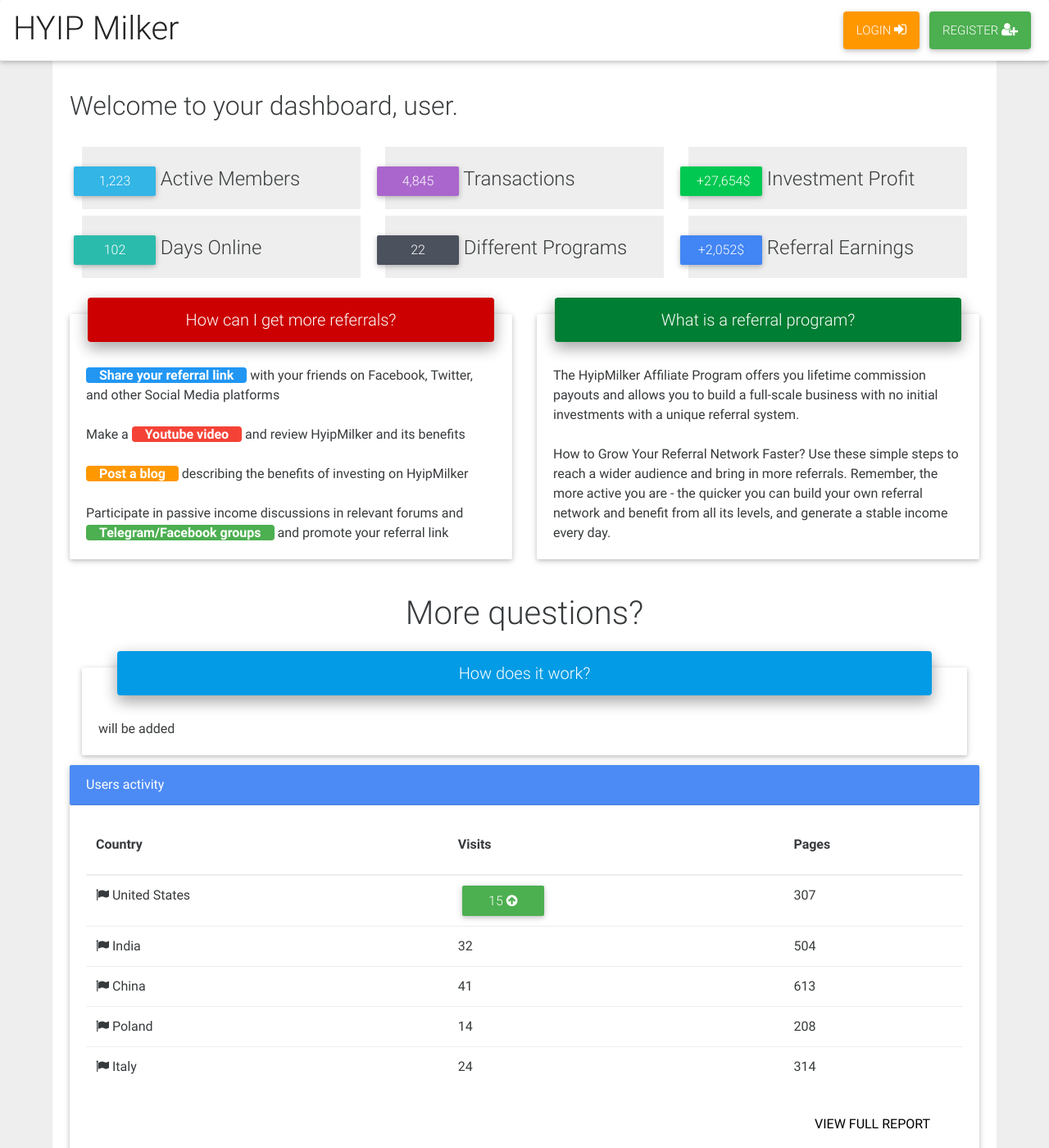
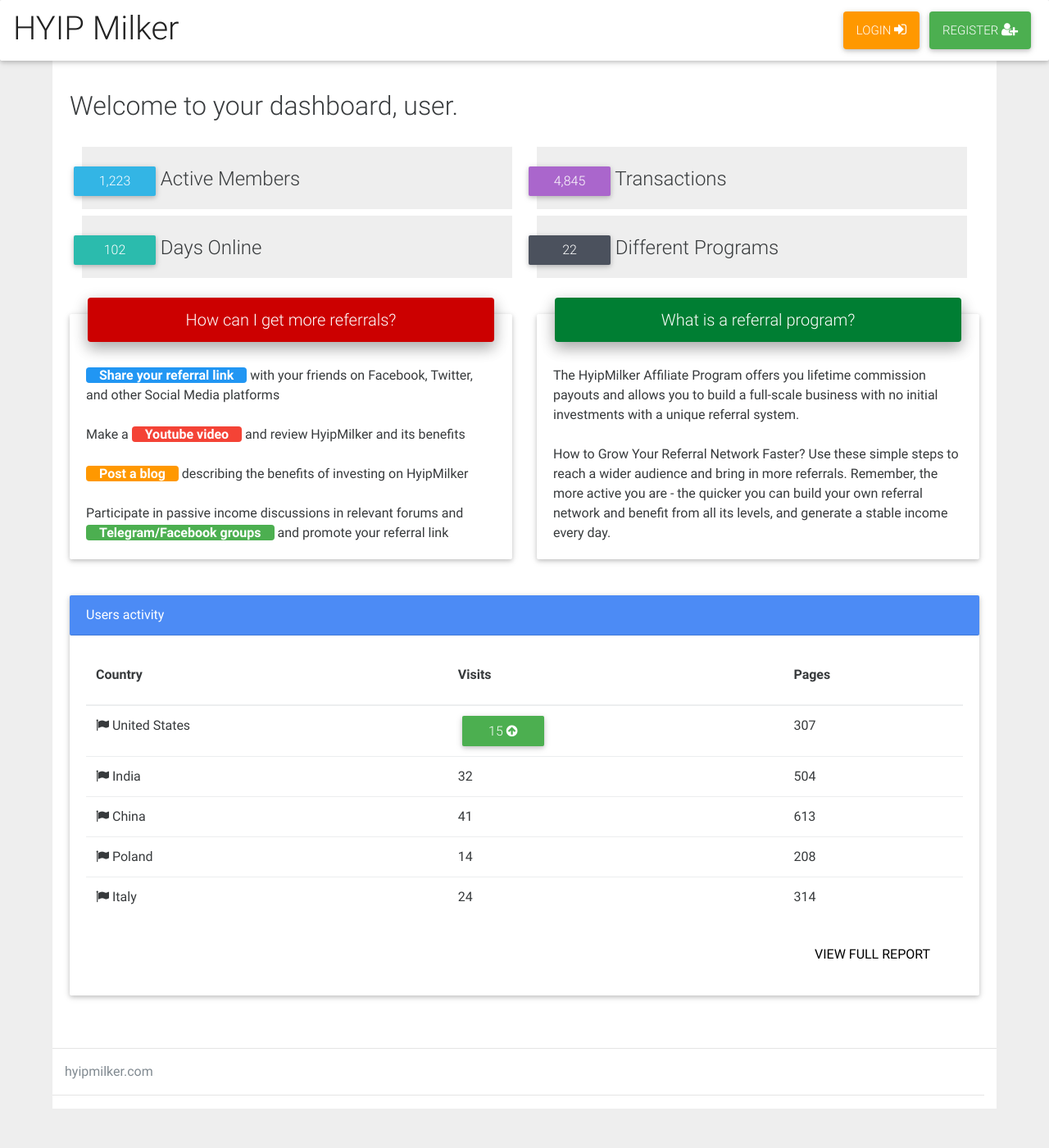
Before and after one commit to hm-gthb/hm-gthb.github.io, a Jekyll site: the page built from dashboard.html, in a window 1280 px wide and 1400 px high. Shown: the whole window at 82% size. Built offline with Jekyll 4.4.1, drawn with Linux system fonts in a browser that asks for light colours; nearby versions of some CDN libraries.

Commit message:
Update dashboard.html

```diff
--- a/dashboard.html
+++ b/dashboard.html
@@ -12,26 +12,20 @@
 
     <div class="container  mb-1">
       <div class="row">
-        <div class="col-lg-4">
+        <div class="col-lg-6">
           <h4 class="pb-1" style = "background-color:#eee"><span class="tag big-tag info-color mt-2" style="margin-left:-10px">1,223</span> Active Members</h4>
         </div>
-        <div class="col-lg-4">
+        <div class="col-lg-6">
           <h4 class="pb-1" style = " background-color:#eee"><span class="tag big-tag secondary-color mt-2" style="margin-left:-10px">4,845</span> Transactions</h4>
-        </div>
-        <div class="col-lg-4">
-          <h4 class="pb-1" style = " background-color:#eee"><span class="tag big-tag success-color mt-2" style="margin-left:-10px">+27,654$</span> Investment Profit </h4>
         </div>
 
         <div class="w-100"></div>
 
-        <div class="col-lg-4">
+        <div class="col-lg-6">
           <h4 class="pb-1" style = "background-color:#eee"><span class="tag big-tag default-color mt-2" style="margin-left:-10px">102</span> Days Online</h4>
         </div>
-        <div class="col-lg-4">
+        <div class="col-lg-6">
           <h4 class="pb-1" style = "background-color:#eee"><span class="tag big-tag stylish-color mt-2" style="margin-left:-10px">22</span> Different Programs</h4>
-        </div>
-        <div class="col-lg-4">
-          <h4 class="pb-1" style = "background-color:#eee;"><span class="tag big-tag primary-color mt-2" style="margin-left:-10px">+2,052$</span> Referral Earnings</h4>
         </div>
       </div>
     </div>
@@ -89,23 +83,6 @@
       </div>
     </section>
 
-    <div class="flex-center pb-1"><h1>More questions?</h1></div>
-
-    <div class="container-fluid">
-      <div class="card card-cascade narrower">
-        <div class="admin-panel info-admin-panel">
-
-          <div class="view">
-            <h5>How does it work?</h5>
-          </div>
-
-          <div class="card-block">
-            will be added
-          </div>
-
-        </div>
-      </div>
-    </div>
 
 
     <div class="card mb-r">
```
